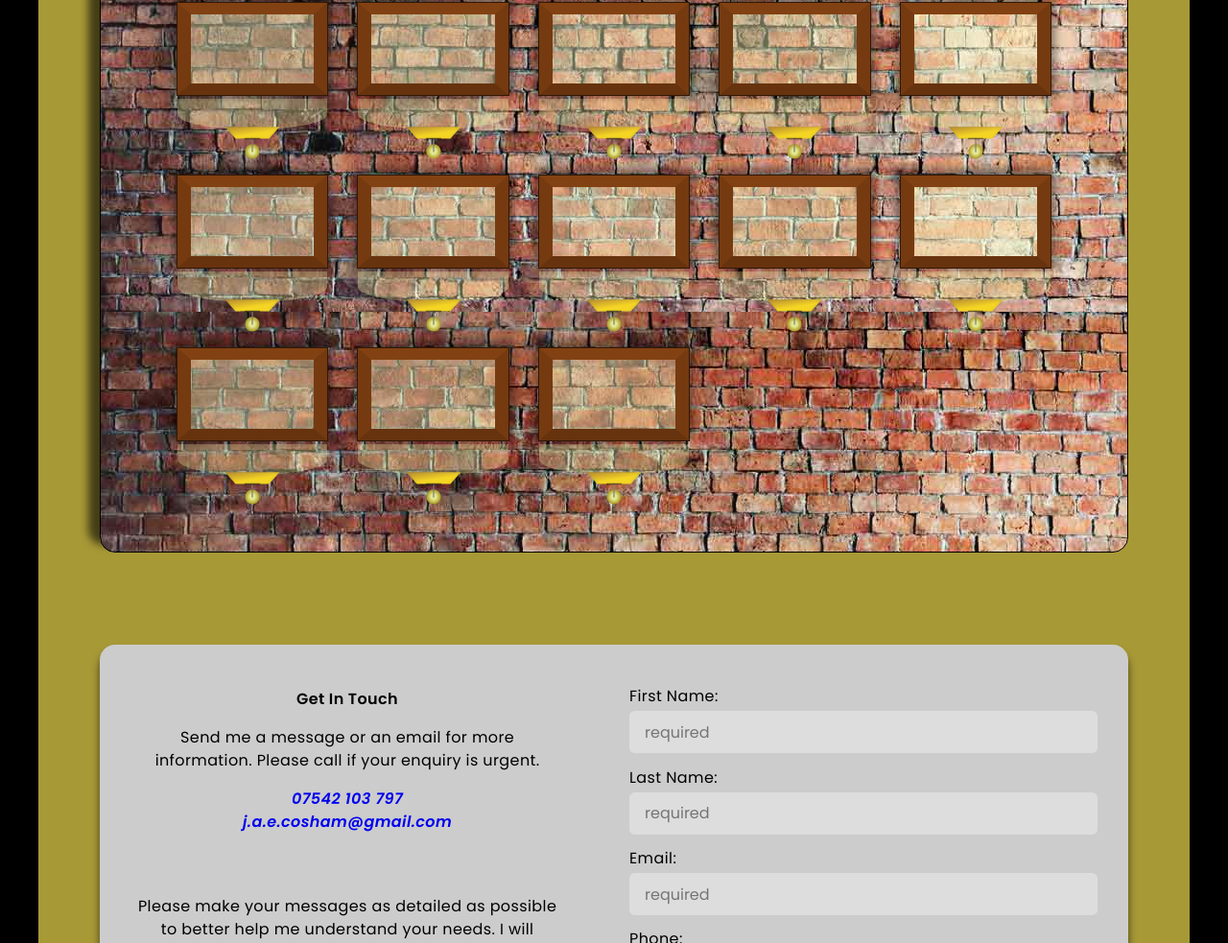
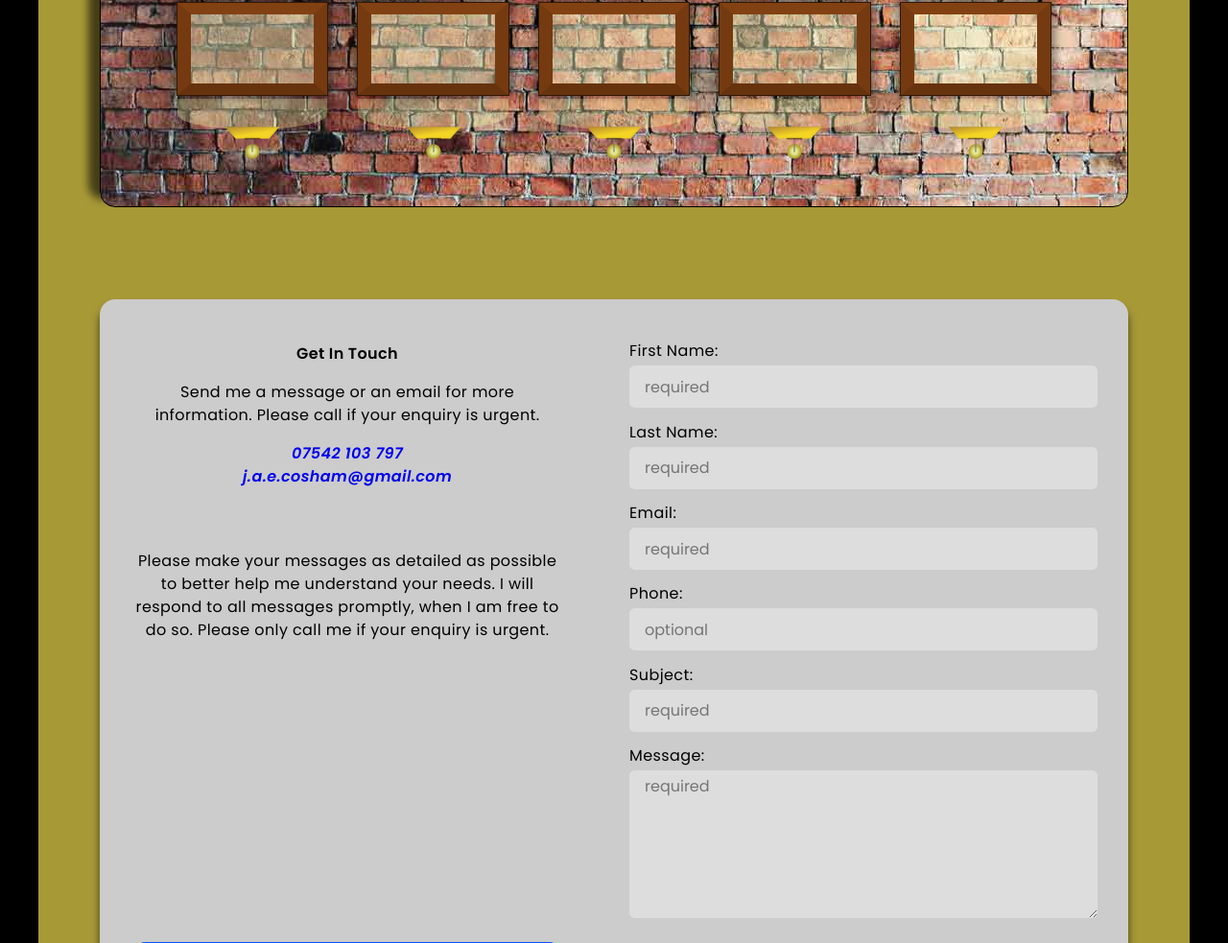
Before and after one commit to Jamie-scs/JavaScript-Arrays, a plain HTML site: page index.html in a window 1280 px wide. Shown: the part 1857-2840 px from the top of the page at 96% size. Drawn offline with nearby package versions, Linux system fonts and the light colour scheme; files whose address does not match are found by name.

Commit message:
Changed Gallery
Changed initial length

```diff
--- a/index.html
+++ b/index.html
@@ -256,54 +256,7 @@
 							<img src="img/uplight.svg" alt="Wall light to highlight picture.">
 						</div>
 					</div><!-- frame-container -->
-					<div class="frame-container">
-						<div class="frame"></div>
-						<div class="uplighter">
-							<img src="img/uplight.svg" alt="Wall light to highlight picture.">
-						</div>
-					</div><!-- frame-container -->
-					<div class="frame-container">
-						<div class="frame"></div>
-						<div class="uplighter">
-							<img src="img/uplight.svg" alt="Wall light to highlight picture.">
-						</div>
-					</div><!-- frame-container -->
-					<div class="frame-container">
-						<div class="frame"></div>
-						<div class="uplighter">
-							<img src="img/uplight.svg" alt="Wall light to highlight picture.">
-						</div>
-					</div><!-- frame-container -->
-					<div class="frame-container">
-						<div class="frame"></div>
-						<div class="uplighter">
-							<img src="img/uplight.svg" alt="Wall light to highlight picture.">
-						</div>
-					</div><!-- frame-container -->
-					<div class="frame-container">
-						<div class="frame"></div>
-						<div class="uplighter">
-							<img src="img/uplight.svg" alt="Wall light to highlight picture.">
-						</div>
-					</div><!-- frame-container -->
-					<div class="frame-container">
-						<div class="frame"></div>
-						<div class="uplighter">
-							<img src="img/uplight.svg" alt="Wall light to highlight picture.">
-						</div>
-					</div><!-- frame-container -->
-					<div class="frame-container">
-						<div class="frame"></div>
-						<div class="uplighter">
-							<img src="img/uplight.svg" alt="Wall light to highlight picture.">
-						</div>
-					</div><!-- frame-container -->
-					<div class="frame-container">
-						<div class="frame"></div>
-						<div class="uplighter">
-							<img src="img/uplight.svg" alt="Wall light to highlight picture.">
-						</div>
-					</div><!-- frame-container -->
+
 				</div>
 			</div><!-- output-container -->
 		</main>
--- a/js/app.js
+++ b/js/app.js
@@ -331,7 +331,7 @@ addBtn.addEventListener('click', () => {
 		refillNext()
 		fillNext()
 		fillCurrent()
-		saveArray()
+		// saveArray()
 		addSound.play();
 	}
 })
@@ -392,7 +392,7 @@ function fillGallery() {
 }
 
 function emptyGallery() {
-	if (galleryImages.length < galleryFrames.length && galleryFrames.length > 18) {
+	if (galleryImages.length < galleryFrames.length && galleryFrames.length > 10) {
 		removeGalleryItem()
 	}
 }
```
